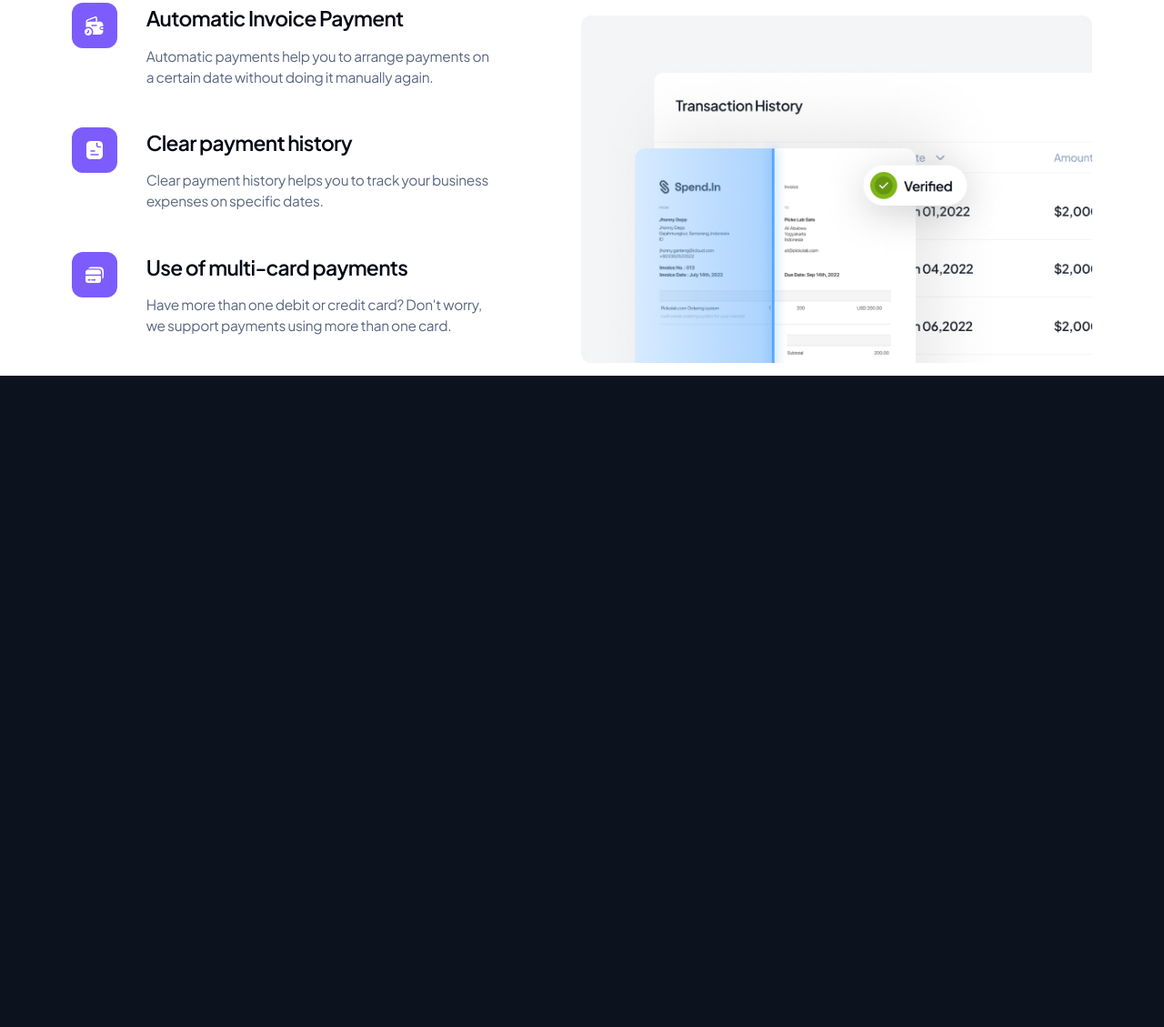
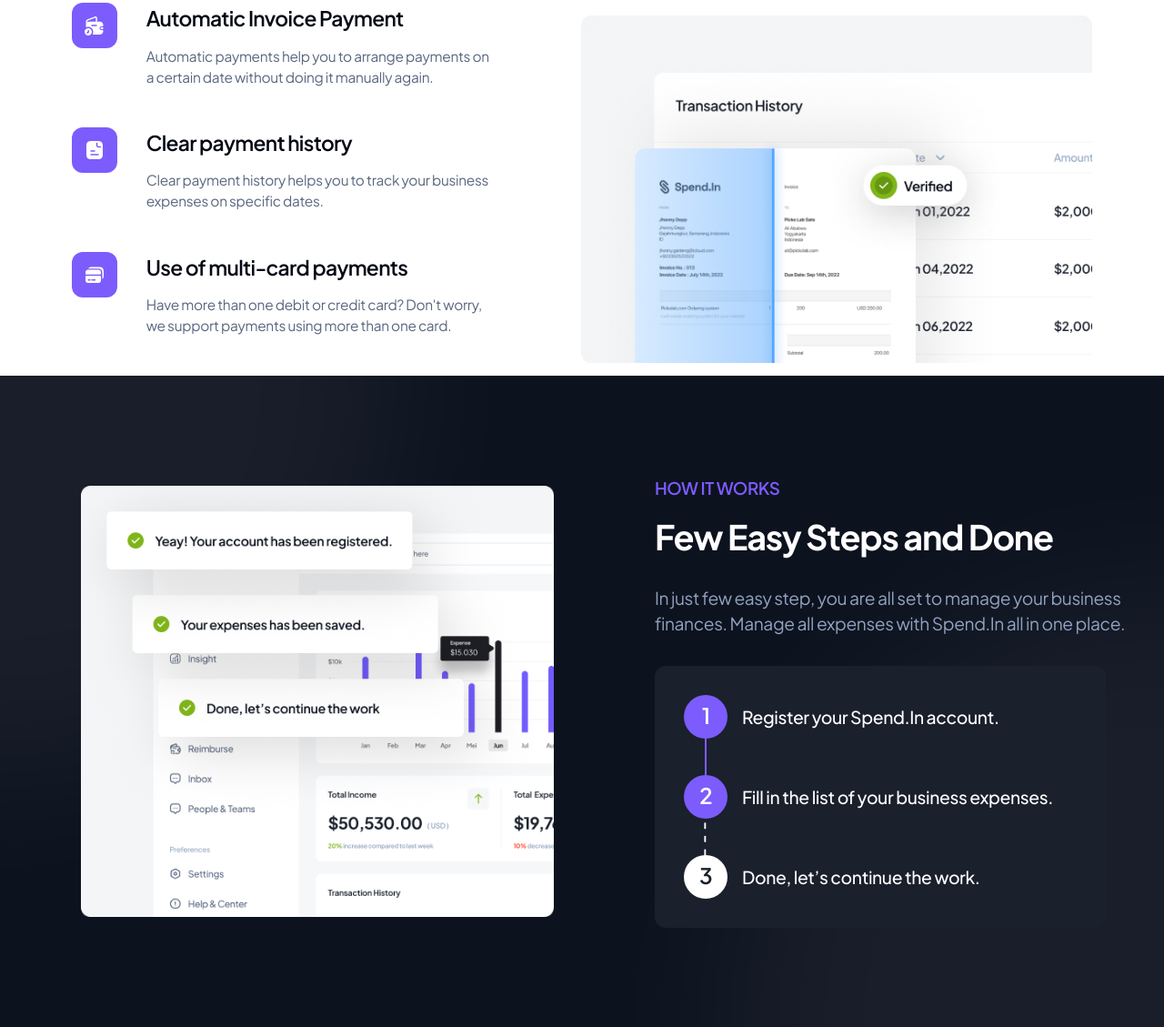
Before and after one commit to vanbasx/Landing-SpendIn, a plain HTML site: page index.html in a window 1280 px wide. Shown: the part 1368-2497 px from the top of the page at 91% size. Before the commit the page ends 1781 px from the top, so only its background shows below. Drawn offline with Linux system fonts and the light colour scheme.

Commit message:
completed explanation section

```diff
--- a/index.html
+++ b/index.html
@@ -108,6 +108,32 @@
           </div>
         </div>
       </section>
+      <section class="explanation">
+        <img src="./images/elipses/ellipseExplanationLeft.png" alt="" class="ellipseExplanationLeft-img">
+        <img src="./images/elipses/ellipseExplanationRight.png" alt="" class="ellipseExplanationRight-img">
+        <div class="explanation__container">
+          <img src="./images/content/explanation.png" alt="" class="explanation__img">
+          <div class="explanation__wrapper">
+            <p class="explanation__subtitle">HOW IT WORKS</p>
+            <h2 class="explanation__title">Few Easy Steps and Done</h2>
+            <p class="explanation__text">In just few easy step, you are all set to manage your business finances. Manage all expenses with Spend.In all in one place.</p>
+            <div class="explanation__steps">
+              <div class="step__item">
+                <div class="step__icon first"><p class="icon__text">1</p></div>
+                <p class="step__text">Register your Spend.In account.</p>
+              </div>
+              <div class="step__item">
+                <div class="step__icon"><p class="icon__text">2</p></div>
+                <p class="step__text">Fill in the list of your business expenses.</p>
+              </div>
+              <div class="step__item">
+                <div class="step__icon three"><p class="icon__text-gray">3</p></div>
+                <p class="step__text">Done, let’s continue the work.</p>
+              </div>
+            </div>
+          </div>
+        </div>
+      </section>
     </main>
     <footer class="footer"></footer>
   </div>
--- a/scss/style.scss
+++ b/scss/style.scss
@@ -409,3 +409,174 @@
 
 
 // -------------/benefit-------------
+
+
+
+// -------------explanation-------------
+
+
+.explanation {
+	position: relative;
+	padding-top: clamp(2.5rem, 1.071rem + 7.14vw, 7.5rem);
+	padding-bottom: clamp(2.5rem, 1.071rem + 7.14vw, 7.5rem);
+	// .explanation__container
+	&__container {
+		display: flex;
+		align-items: center;
+		justify-content: space-between;
+		gap: clamp(0.938rem, -7.288rem + 14vw, 5.313rem);
+		flex-wrap: wrap;
+		@media(max-width: 1043px) {
+
+			flex-direction: column-reverse;
+		}
+	}
+	// .explanation__img
+	&__img {
+		width: clamp(18.125rem, 13.339rem + 23.93vw, 34.875rem);
+		margin: 0 auto;
+		@media(max-width: 1043px) {
+			width: clamp(18.125rem, 10.111rem + 40.07vw, 32.5rem);
+		}
+	}
+	// .explanation__wrapper
+	&__wrapper {
+	}
+	// .explanation__subtitle
+	&__subtitle {
+		color: $accent-color;
+		font-size: clamp(0.75rem, 0.607rem + 0.71vw, 1.25rem);
+		font-weight: 600;
+		line-height: 150%;
+		letter-spacing: -0.4px;
+		padding-bottom: 12px;
+	}
+	// .explanation__title
+	&__title {
+		color: #fff;
+		font-size: clamp(1.5rem, 1.214rem + 1.43vw, 2.5rem);
+		font-weight: 700;
+		line-height: 150%;
+		letter-spacing: -1.2px;
+		padding-bottom: 24px;
+	}
+	// .explanation__text
+	&__text {
+		color:#90A3BF;
+		font-size: clamp(0.875rem, 0.768rem + 0.54vw, 1.25rem);
+		font-weight: 400;
+		line-height: 150%;
+		letter-spacing: -0.4px;
+		padding-bottom: 32px;
+		max-width: 520px;
+		@media(max-width: 1043px) {
+			width: clamp(18.125rem, 10.111rem + 40.07vw, 32.5rem);
+		}
+	}
+	// .explanation__steps
+	&__steps {
+		width: clamp(19.938rem, 16.241rem + 18.48vw, 32.875rem);
+		background-color:#1A202C;
+		border-radius: 12px;
+		padding: 32px;
+		@media(max-width: 1043px) {
+			width: clamp(18.125rem, 10.111rem + 40.07vw, 32.5rem);
+			margin: 0 auto 32px;
+
+		}
+	}
+}
+.step {
+	// .step__item
+	&__item {
+		display: flex;
+		gap: 16px;
+		align-items: center;
+		&:first-child {
+			margin-bottom: 40px;
+		}
+		&:last-child {
+			margin-top: 40px;
+		}
+	}
+	// .step__icon
+	&__icon {
+		width: 48px;
+		height: 48px;
+		flex-shrink: 0;
+		border-radius: 48px;
+		background-color: $accent-color;
+		position: relative;
+	}
+	// .step__text
+	&__text {
+		color: #fff;
+		font-size: clamp(0.938rem, 0.848rem + 0.45vw, 1.25rem);
+		font-weight: 500;
+		line-height: 150%;
+		letter-spacing: -0.4px;
+	}
+}
+.icon {
+	&__text {
+		color: #fff;
+		font-size: 24px;
+		font-weight: 600;
+		line-height: 150%;
+		letter-spacing: -0.72px;
+		text-align: center;
+		padding-top: 4px;
+	}
+	&__text-gray {
+		color: #1A202C;
+		font-size: 24px;
+		font-weight: 600;
+		line-height: 150%;
+		letter-spacing: -0.72px;
+		text-align: center;
+		padding-top: 4px;
+	}
+}
+.first {
+	&::after {
+		background-color: $accent-color;
+		position: absolute;
+		display: block;
+		content: "";
+		height: 2px;
+		width: 100%;
+		rotate: 90deg;
+		bottom: -19px;
+	}
+}
+.three {
+	background-color: #fff;
+	&::after {
+		position: absolute;
+		left: 11px;
+		display: block;
+		font-weight: 700;
+		content: "---";
+		letter-spacing: 5px;
+		color: #fff;
+		height: 2px;
+		width: 100%;
+		rotate: 90deg;
+		top: -14px;
+		z-index: 1;
+	}
+}
+.ellipseExplanationLeft-img {
+	top: 0;
+	left: 0;
+	position: absolute;
+	z-index: -1;
+}
+.ellipseExplanationRight-img {
+	position: absolute;
+	bottom: 0;
+	right: 0;
+	z-index: -1;
+}
+
+// -------------/explanation-------------
```
Also changed, not shown: css/style.min.css, images/content/explanation.png (added), images/elipses/ellipseExplanationLeft.png (added), images/elipses/ellipseExplanationRight.png (added).
